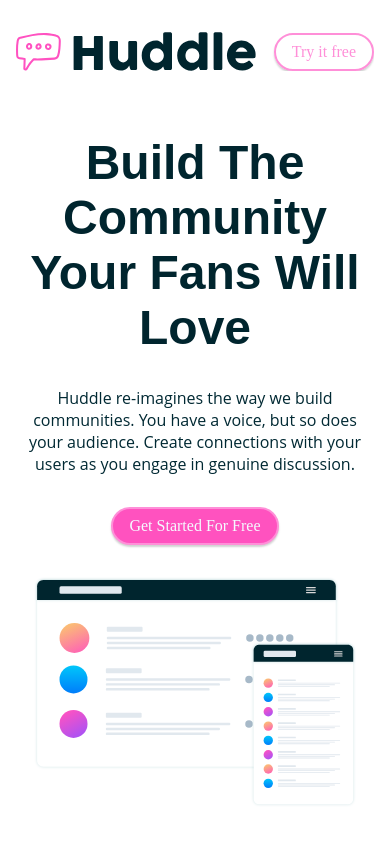
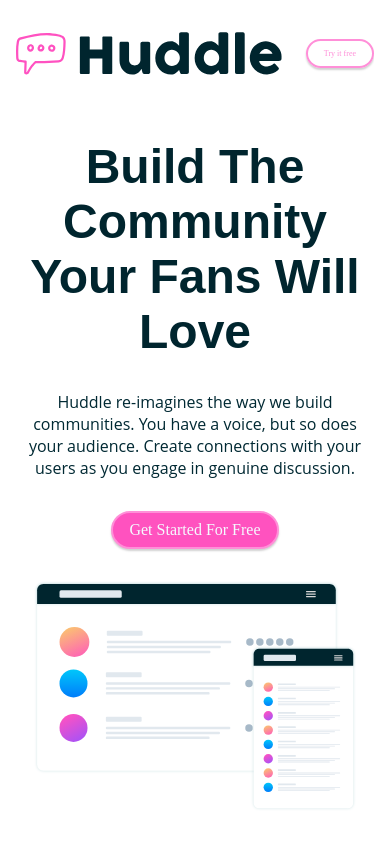
Before and after one commit to AnshAgrawal0001/Huddle-Landing-Page, a plain HTML site: page index.html in a window 390 px wide. Shown: the top 844 px of the page. Drawn offline with Linux system fonts and the light colour scheme.

Commit message:
added media query of 390px to style.css

```diff
--- a/style.css
+++ b/style.css
@@ -141,6 +141,7 @@ img{
     max-width: 100%;
 }
 .btn{
+    font-size: 1rem;
     border-radius: 2540px;
     border: 2px solid hsl(321, 100%, 78%);
     box-shadow: 0px 2px 2px rgba(0, 0, 0, 0.185);
@@ -221,3 +222,13 @@ img{
         width: 100%;
     }
 }
+@media (max-width:390px) {
+    .header img{
+        width:calc(90% - 3.5rem);
+        /* margin-right: 1rem; */
+    }
+    .header .btn{
+        width: fit-content;
+        font-size: .5rem;
+    }
+}
```
